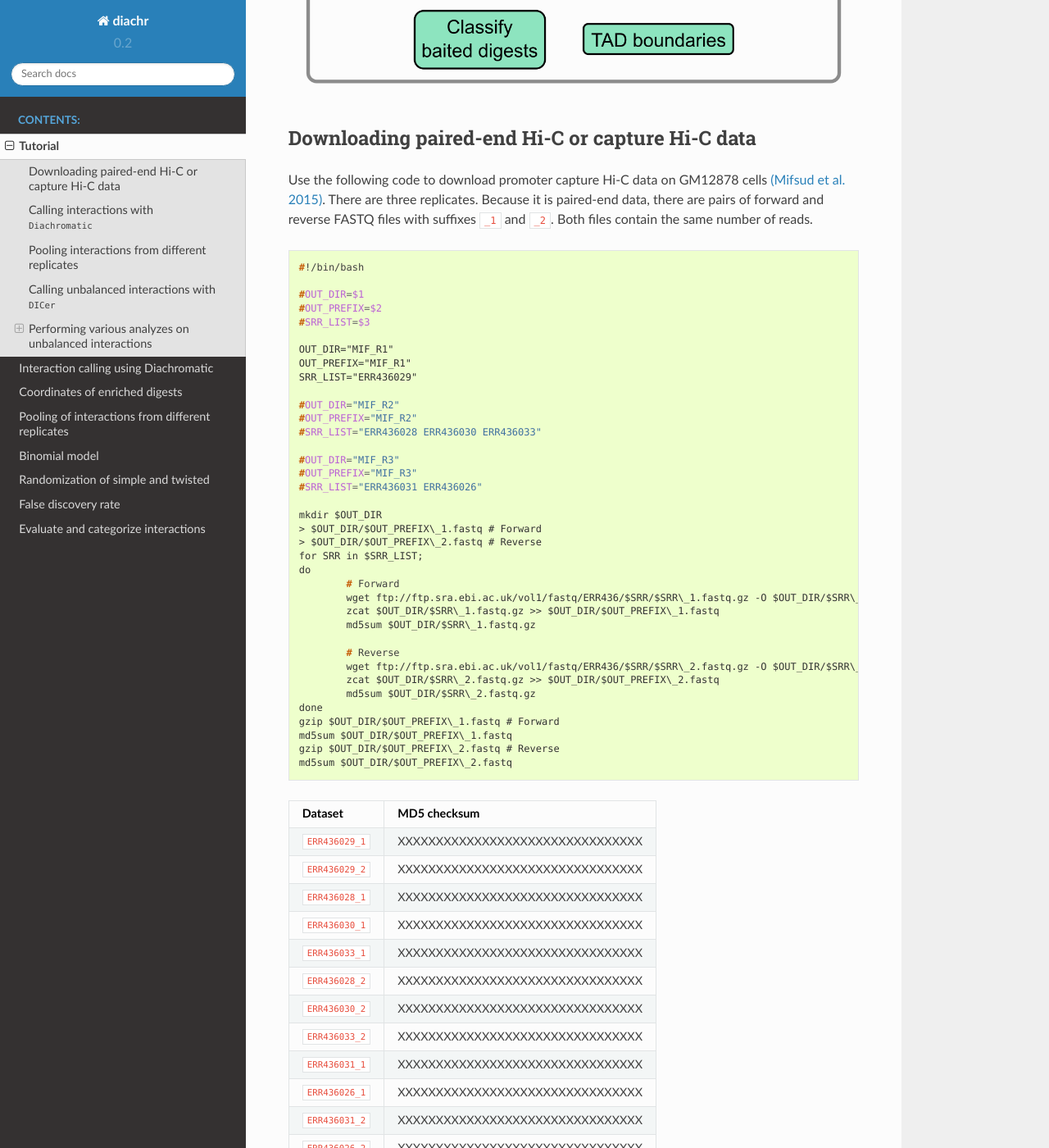
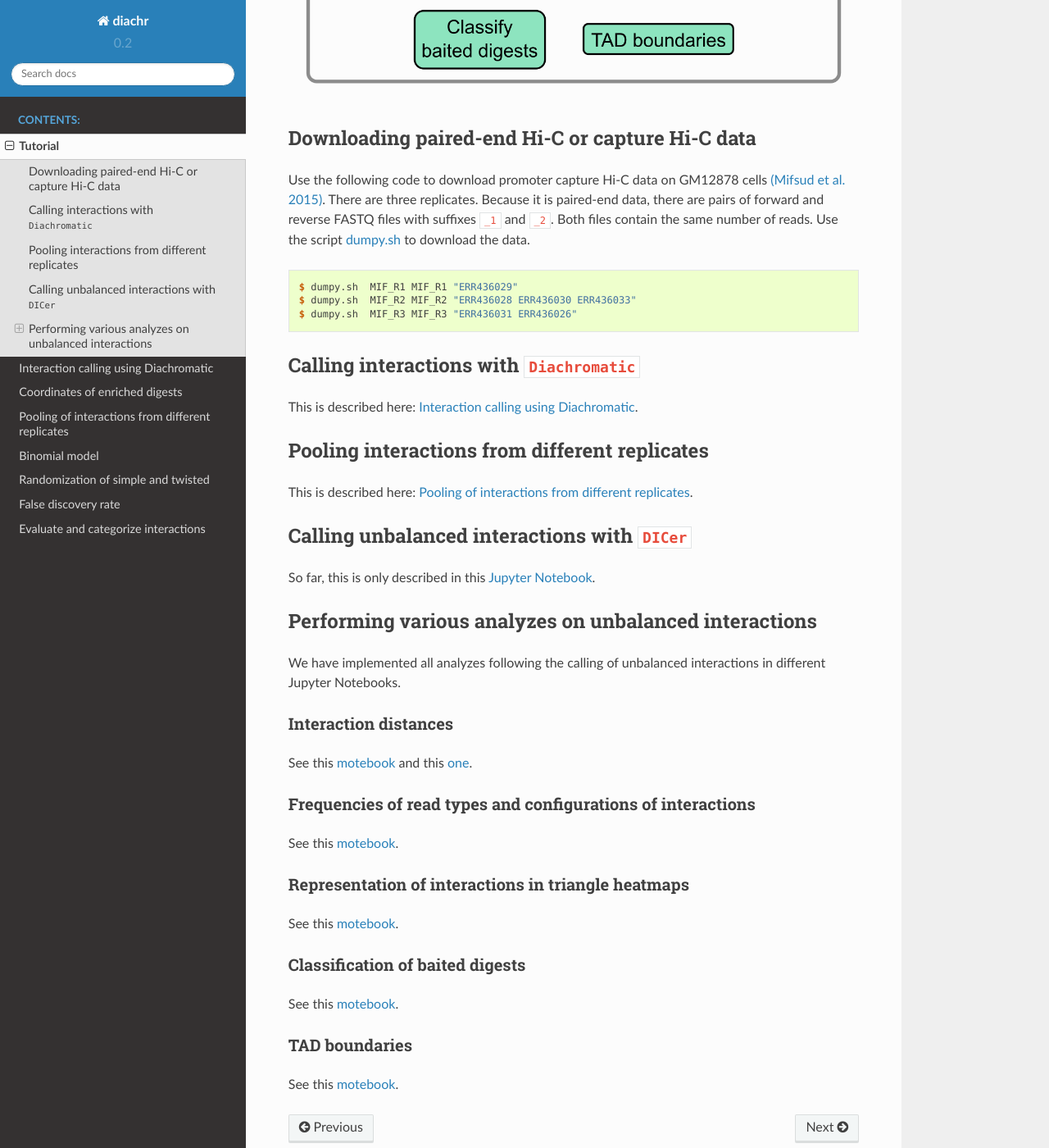
Before and after one commit to hansenp/diachrscripts, a Sphinx documentation site: the page built from docs/tutorial.rst, in a window 1280 px wide and 1400 px high, scrolled down 1265 px. Shown: the whole window at 82% size. Built offline with Sphinx 7.4.7 and the Read the Docs theme 2.0.0, drawn with Linux system fonts in a browser that asks for light colours; some of the changed text lies outside the part shown.

Commit message:
Worked on RTD tutorial.

```diff
--- a/docs/tutorial.rst
+++ b/docs/tutorial.rst
@@ -18,76 +18,15 @@ Use the following code to download promoter capture Hi-C data on GM12878 cells
 `(Mifsud et al. 2015) <https://pubmed.ncbi.nlm.nih.gov/25938943/>`_.
 There are three replicates. Because it is paired-end data, there are pairs of forward and reverse FASTQ files with
 suffixes ``_1`` and ``_2``. Both files contain the same number of reads.
+Use the script
+`dumpy.sh <https://github.com/TheJacksonLaboratory/diachrscripts/blob/develop/additional_scripts/dumpy.sh>`__
+to download the data.
 
 .. code-block:: console
 
-    #!/bin/bash
-
-    #OUT_DIR=$1
-    #OUT_PREFIX=$2
-    #SRR_LIST=$3
-
-    OUT_DIR="MIF_R1"
-    OUT_PREFIX="MIF_R1"
-    SRR_LIST="ERR436029"
-
-    #OUT_DIR="MIF_R2"
-    #OUT_PREFIX="MIF_R2"
-    #SRR_LIST="ERR436028 ERR436030 ERR436033"
-
-    #OUT_DIR="MIF_R3"
-    #OUT_PREFIX="MIF_R3"
-    #SRR_LIST="ERR436031 ERR436026"
-
-    mkdir $OUT_DIR
-    > $OUT_DIR/$OUT_PREFIX\_1.fastq # Forward
-    > $OUT_DIR/$OUT_PREFIX\_2.fastq # Reverse
-    for SRR in $SRR_LIST;
-    do
-            # Forward
-            wget ftp://ftp.sra.ebi.ac.uk/vol1/fastq/ERR436/$SRR/$SRR\_1.fastq.gz -O $OUT_DIR/$SRR\_1.fastq.gz
-            zcat $OUT_DIR/$SRR\_1.fastq.gz >> $OUT_DIR/$OUT_PREFIX\_1.fastq
-            md5sum $OUT_DIR/$SRR\_1.fastq.gz
-
-            # Reverse
-            wget ftp://ftp.sra.ebi.ac.uk/vol1/fastq/ERR436/$SRR/$SRR\_2.fastq.gz -O $OUT_DIR/$SRR\_2.fastq.gz
-            zcat $OUT_DIR/$SRR\_2.fastq.gz >> $OUT_DIR/$OUT_PREFIX\_2.fastq
-            md5sum $OUT_DIR/$SRR\_2.fastq.gz
-    done
-    gzip $OUT_DIR/$OUT_PREFIX\_1.fastq # Forward
-    md5sum $OUT_DIR/$OUT_PREFIX\_1.fastq
-    gzip $OUT_DIR/$OUT_PREFIX\_2.fastq # Reverse
-    md5sum $OUT_DIR/$OUT_PREFIX\_2.fastq
-
-
-+-----------------------+----------------------------------------------------------+
-| Dataset               | MD5 checksum                                             |
-+=======================+==========================================================+
-| ``ERR436029_1``       | XXXXXXXXXXXXXXXXXXXXXXXXXXXXXXXX                         |
-+-----------------------+----------------------------------------------------------+
-| ``ERR436029_2``       | XXXXXXXXXXXXXXXXXXXXXXXXXXXXXXXX                         |
-+-----------------------+----------------------------------------------------------+
-| ``ERR436028_1``       | XXXXXXXXXXXXXXXXXXXXXXXXXXXXXXXX                         |
-+-----------------------+----------------------------------------------------------+
-| ``ERR436030_1``       | XXXXXXXXXXXXXXXXXXXXXXXXXXXXXXXX                         |
-+-----------------------+----------------------------------------------------------+
-| ``ERR436033_1``       | XXXXXXXXXXXXXXXXXXXXXXXXXXXXXXXX                         |
-+-----------------------+----------------------------------------------------------+
-| ``ERR436028_2``       | XXXXXXXXXXXXXXXXXXXXXXXXXXXXXXXX                         |
-+-----------------------+----------------------------------------------------------+
-| ``ERR436030_2``       | XXXXXXXXXXXXXXXXXXXXXXXXXXXXXXXX                         |
-+-----------------------+----------------------------------------------------------+
-| ``ERR436033_2``       | XXXXXXXXXXXXXXXXXXXXXXXXXXXXXXXX                         |
-+-----------------------+----------------------------------------------------------+
-| ``ERR436031_1``       | XXXXXXXXXXXXXXXXXXXXXXXXXXXXXXXX                         |
-+-----------------------+----------------------------------------------------------+
-| ``ERR436026_1``       | XXXXXXXXXXXXXXXXXXXXXXXXXXXXXXXX                         |
-+-----------------------+----------------------------------------------------------+
-| ``ERR436031_2``       | XXXXXXXXXXXXXXXXXXXXXXXXXXXXXXXX                         |
-+-----------------------+----------------------------------------------------------+
-| ``ERR436026_2``       | XXXXXXXXXXXXXXXXXXXXXXXXXXXXXXXX                         |
-+-----------------------+----------------------------------------------------------+
-
+    $ dumpy.sh  MIF_R1 MIF_R1 "ERR436029"
+    $ dumpy.sh  MIF_R2 MIF_R2 "ERR436028 ERR436030 ERR436033"
+    $ dumpy.sh  MIF_R3 MIF_R3 "ERR436031 ERR436026"
 
 ******************************************
 Calling interactions with ``Diachromatic``
```
Also changed, not shown: 2 other files.
